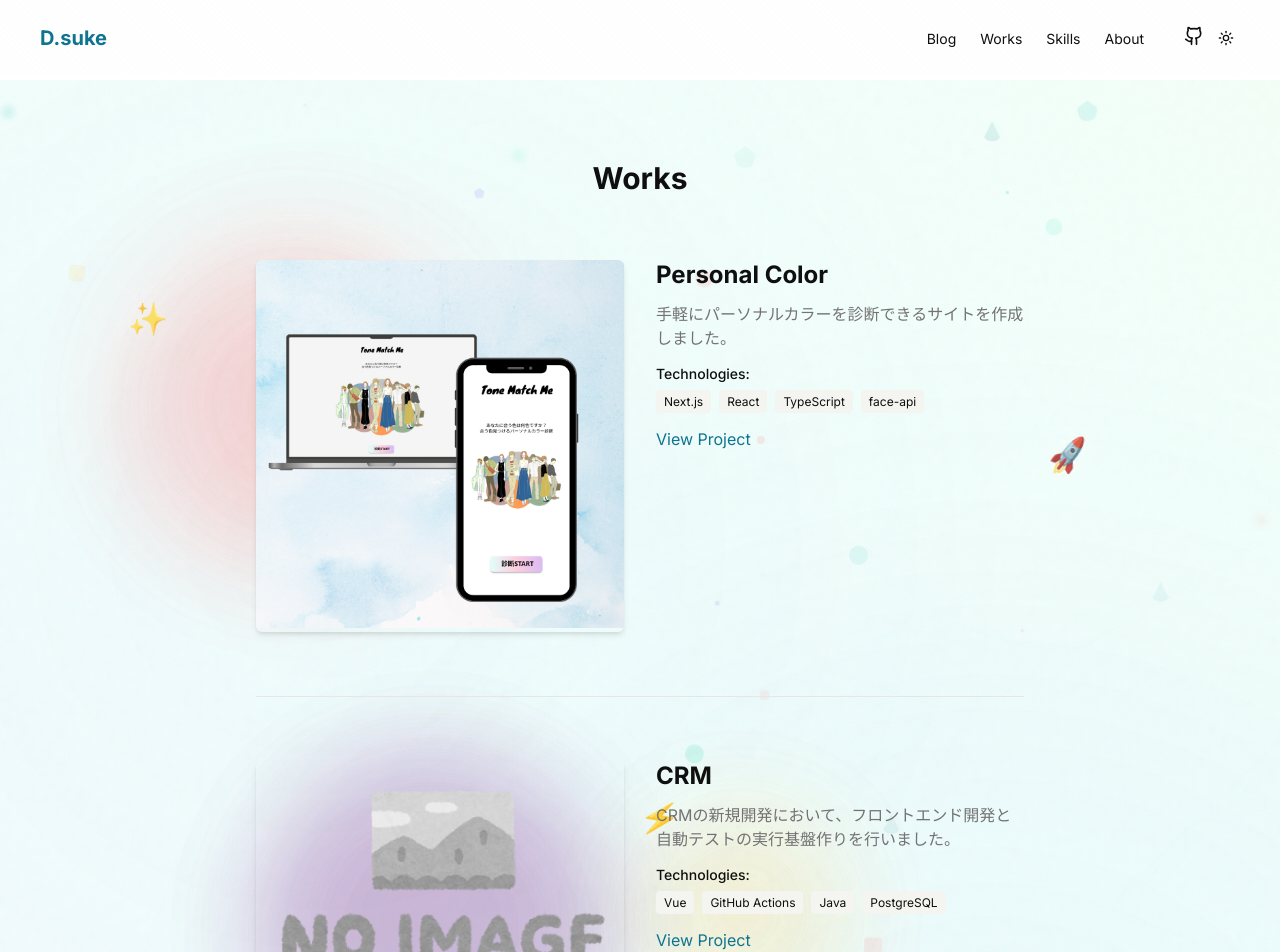
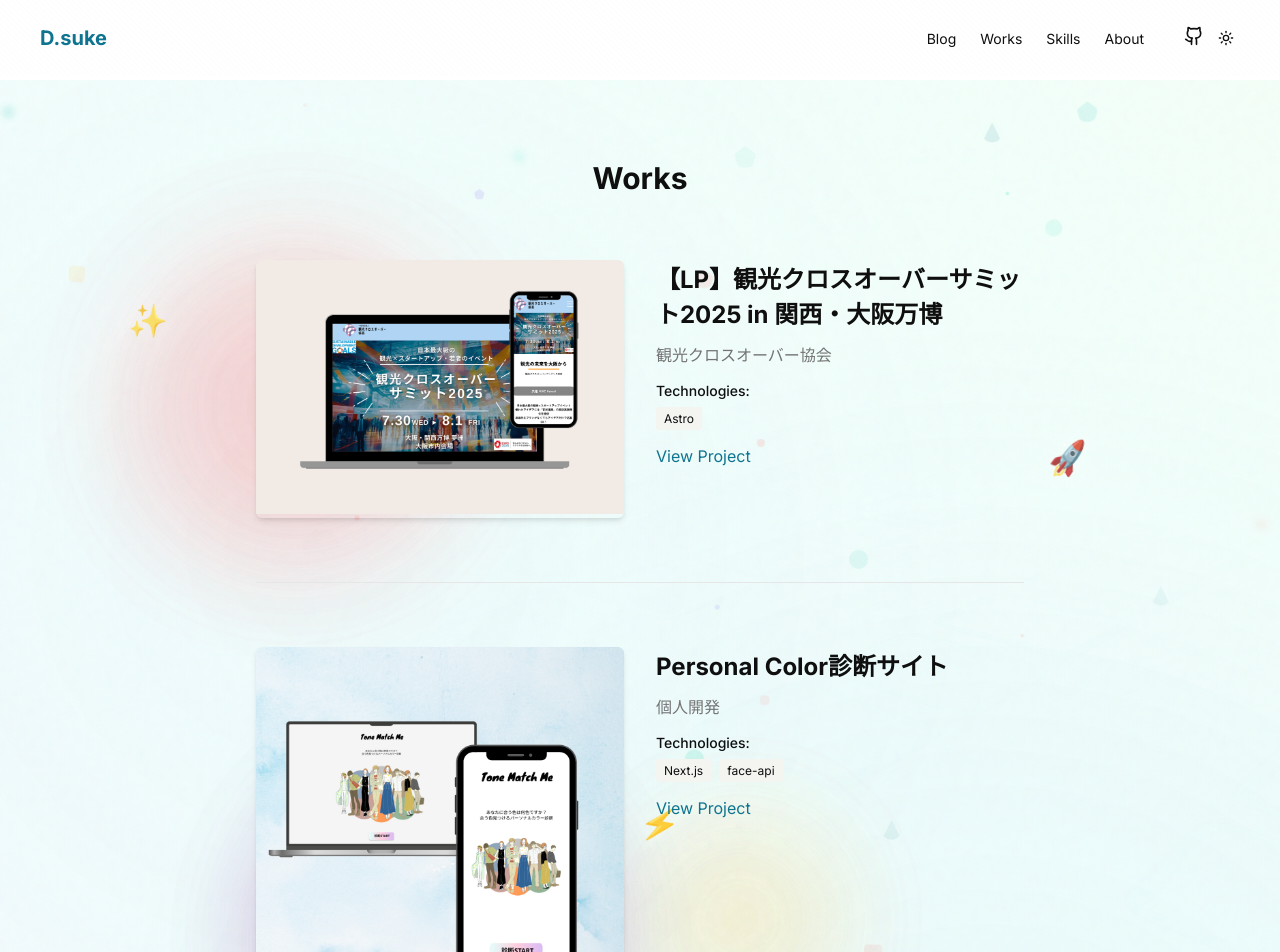
Before and after one commit to D-suke0614/d.suke.dev, a Next.js app: page /works in a window 1280 px wide. Shown: the top 952 px of the page. Built offline with nearby package versions, Linux system fonts and the light colour scheme.

Commit message:
feat: update work page

```diff
--- a/src/app/works/page.module.css
+++ b/src/app/works/page.module.css
@@ -49,6 +49,7 @@
   width: 100%;
   height: auto;
   object-fit: cover;
+  transition: scale .5s cubic-bezier(.165,.84,.44,1) 0s;
 }
 
 .details {
@@ -62,7 +63,7 @@
   margin-bottom: 0.75rem;
 }
 
-.workDescription {
+.workCompany {
   color: var(--color-muted-foreground);
   margin-bottom: 1rem;
 }
@@ -93,6 +94,10 @@
   transition: text-decoration 0.2s;
 }
 
-.viewLink:hover {
+.workGrid:hover .image {
+  scale: 1.05;
+}
+
+.workGrid:hover .viewLink {
   text-decoration: underline;
 }
--- a/src/app/works/page.tsx
+++ b/src/app/works/page.tsx
@@ -4,28 +4,24 @@ import styles from './page.module.css';
 
 const works = [
   {
-    id: '3',
-    title: 'Personal Color',
-    description: '手軽にパーソナルカラーを診断できるサイトを作成しました。',
-    technologies: ['Next.js', 'React', 'TypeScript', 'face-api'],
+    title: '【LP】観光クロスオーバーサミット2025 in 関西・大阪万博',
+    company: '観光クロスオーバー協会',
+    technologies: ['Astro'],
+    imageUrl: '/kankou-xoversummit2025.png',
+    link: '/',
+  },
+  {
+    title: 'Personal Color診断サイト',
+    company: '個人開発',
+    technologies: ['Next.js', 'face-api'],
     imageUrl: '/personal-color.png',
     link: 'https://personal-color-tau.vercel.app/',
   },
   {
-    id: '2',
-    title: 'CRM',
-    description:
-      'CRMの新規開発において、フロントエンド開発と自動テストの実行基盤作りを行いました。',
-    technologies: ['Vue', 'GitHub Actions', 'Java', 'PostgreSQL'],
-    imageUrl: '/no_image.png',
-    link: 'https://www.e-sales.jp/',
-  },
-  {
-    id: '1',
-    title: '占いマッチングプラットフォーム RAYSEE メディアサイト',
-    description: '占いマッチングプラットフォームのメディアサイトの構築を行いました。',
-    technologies: ['WordPress', 'GitHub Actions'],
-    imageUrl: '/raysee.png',
+    title: '【メディアサイト構築】占いマッチングプラットフォーム RAYSEE',
+    company: '株式会社ALBONA',
+    technologies: ['WordPress'],
+    imageUrl: '/raysee-column.png',
     link: 'https://raysee.jp/column',
   },
 ];
@@ -37,8 +33,13 @@ export default function WorksPage() {
       <div className={styles.content}>
         <div className={styles.worksList}>
           {works.map((work) => (
-            <div key={work.id} className={styles.workItem}>
-              <div className={styles.workGrid}>
+            <div key={work.title} className={styles.workItem}>
+              <Link
+                href={work.link}
+                className={styles.workGrid}
+                rel="nofollow noreferrer"
+                target="_blank"
+              >
                 <div className={styles.imageContainer}>
                   <Image
                     src={work.imageUrl || '/placeholder.svg'}
@@ -50,7 +51,7 @@ export default function WorksPage() {
                 </div>
                 <div className={styles.details}>
                   <h2 className={styles.workTitle}>{work.title}</h2>
-                  <p className={styles.workDescription}>{work.description}</p>
+                  <p className={styles.workCompany}>{work.company}</p>
                   <h3 className={styles.technologiesTitle}>Technologies:</h3>
                   <div className={styles.technologies}>
                     {work.technologies.map((tech, index) => (
@@ -59,16 +60,9 @@ export default function WorksPage() {
                       </span>
                     ))}
                   </div>
-                  <Link
-                    href={work.link}
-                    className={styles.viewLink}
-                    rel="nofollow noreferrer"
-                    target="_blank"
-                  >
-                    View Project
-                  </Link>
+                  <span className={styles.viewLink}>View Project</span>
                 </div>
-              </div>
+              </Link>
             </div>
           ))}
         </div>
```
Also changed, not shown: public/kankou-xoversummit2025.png (added), public/raysee-column.png (added).
